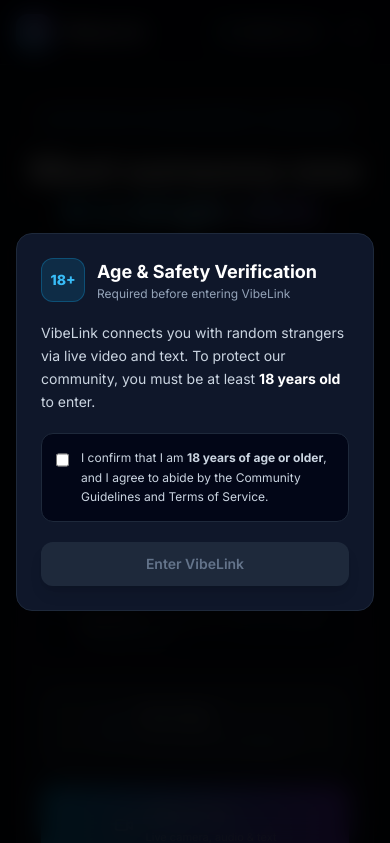
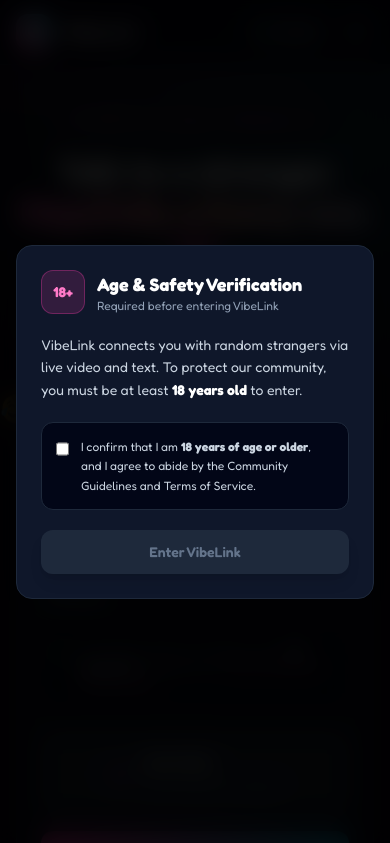
Before and after one commit to fatimalisu31-beep/omeglefunny, a website: page public/index.html in a window 390 px wide. Shown: the top 843 px of the page. Drawn offline with nearby package versions, Linux system fonts and the light colour scheme.

Commit message:
Update index.html

```diff
--- a/public/index.html
+++ b/public/index.html
@@ -33,7 +33,7 @@
   <meta name="viewport" content="width=device-width, initial-scale=1.0" />
   <title>VibeLink — Talk to Strangers, Free Live Video & Text Chat</title>
   <script src="https://cdn.tailwindcss.com"></script>
-  <script src="https://unpkg.com/lucide@latest"></script>
+  <script src="https://unpkg.com/lucide@0.469.0/dist/umd/lucide.min.js"></script>
   <script src="/socket.io/socket.io.js"></script>
   <script src="https://cdn.jsdelivr.net/npm/@tensorflow/tfjs@4.17.0/dist/tf.min.js"></script>
   <script src="https://cdn.jsdelivr.net/npm/nsfwjs@2.4.2/dist/nsfwjs.min.js"></script>
@@ -44,13 +44,14 @@
         extend: {
           colors: {
             brand: {
-              400: '#38bdf8',
-              500: '#0ea5e9',
-              600: '#0284c7',
+              400: '#ff7ac8',
+              500: '#ff3cac',
+              600: '#e0198f',
             },
             accent: {
-              500: '#8b5cf6',
-              600: '#7c3aed',
+              400: '#67e8f9',
+              500: '#22d3ee',
+              600: '#0ea5c9',
             }
           }
         }
@@ -58,10 +59,10 @@
     }
   </script>
   <style>
-    @import url('https://fonts.googleapis.com/css2?family=Inter:wght@400;500;600;700;800&display=swap');
+    @import url('https://fonts.googleapis.com/css2?family=Fredoka:wght@400;500;600;700&family=Inter:wght@400;500;600;700;800&display=swap');
     body {
-      font-family: 'Inter', sans-serif;
-      background-color: #090d16;
+      font-family: 'Fredoka', 'Inter', sans-serif;
+      background: radial-gradient(900px 500px at 15% -10%, rgba(255,60,172,.22), transparent 60%), radial-gradient(800px 500px at 90% 10%, rgba(34,211,238,.18), transparent 60%), #0b0716;
       color: #f8fafc;
     }
     .scrollbar-thin::-webkit-scrollbar { width: 6px; }
@@ -75,6 +76,14 @@
       0% { transform: scale(0.85); opacity: 0.8; }
       100% { transform: scale(1.6); opacity: 0; }
     }
+    #server-status-pill { display:none !important; }
+    .float-emoji { position:absolute; bottom:-60px; font-size:28px; opacity:.55; pointer-events:none; animation: floatUp linear infinite; }
+    @keyframes floatUp { 0%{transform:translateY(0) rotate(0)} 100%{transform:translateY(-110vh) rotate(360deg)} }
+    @keyframes wiggle { 0%,100%{transform:rotate(-4deg)} 50%{transform:rotate(4deg)} }
+    .wiggle { display:inline-block; animation: wiggle 1.4s ease-in-out infinite; }
+    .neon-text { text-shadow: 0 0 18px rgba(255,60,172,.55); }
+    .glow-btn { box-shadow: 0 0 0 2px rgba(255,255,255,.08), 0 8px 30px rgba(255,60,172,.45); }
+    .pop-btn:active { transform: scale(.85); }
     .pulse-ring {
       animation: pulseRing 1.8s cubic-bezier(0.24, 0, 0.38, 1) infinite;
     }
@@ -107,7 +116,7 @@
             <span class="animate-ping absolute inline-flex h-full w-full rounded-full bg-emerald-400 opacity-75"></span>
             <span class="relative inline-flex rounded-full h-2.5 w-2.5 bg-emerald-500"></span>
           </span>
-          <span><strong id="online-count" class="text-white font-semibold">34,812</strong> online</span>
+          <span><strong id="online-count" class="text-white font-semibold">1</strong> online</span>
         </div>
 
         <button onclick="toggleSafetyModal(true)" class="p-2 rounded-lg text-slate-400 hover:text-white hover:bg-slate-800/80 transition-colors" title="Safety & Guidelines">
@@ -118,19 +127,19 @@
   </header>
 
   <!-- MAIN VIEW 1: LOBBY / LANDING -->
-  <main id="lobby-view" class="flex-1 flex flex-col items-center justify-center px-4 py-10 sm:py-14">
-    <div class="max-w-3xl w-full text-center space-y-8">
+  <main id="lobby-view" class="relative overflow-hidden flex-1 flex flex-col items-center justify-center px-4 py-10 sm:py-14">
+    <div class="relative z-10 max-w-3xl w-full text-center space-y-8">
       <div class="space-y-4">
         <div class="inline-flex items-center gap-2 px-3.5 py-1.5 rounded-full bg-slate-900/90 border border-slate-800 text-xs font-medium text-brand-400">
           <i data-lucide="sparkles" class="w-3.5 h-3.5"></i>
-          <span>100% Free • Encrypted WebRTC • AI Moderated</span>
+          <span>100% Free • No signup • AI Moderated • 18+</span>
         </div>
         <h1 class="text-4xl sm:text-6xl font-extrabold tracking-tight text-white leading-[1.1]">
-          Meet someone new <br class="hidden sm:block" />
-          <span class="bg-gradient-to-r from-brand-400 via-sky-300 to-accent-500 bg-clip-text text-transparent">in a single click.</span>
+          Talk to a stranger. <br class="hidden sm:block" />
+          <span class="neon-text bg-gradient-to-r from-brand-400 via-yellow-200 to-accent-400 bg-clip-text text-transparent">Hopefully a funny one. <span class="wiggle">😂</span></span>
         </h1>
         <p class="text-slate-400 text-base sm:text-lg max-w-xl mx-auto leading-relaxed">
-          Instant random video and text conversations with people around the world. Add shared interests to match with your vibe, or jump straight in.
+          Random video and text chats with people worldwide. Pick a few interests, hit a button, and see who you get. Skip anytime.
         </p>
       </div>
 
@@ -159,12 +168,13 @@
           <!-- Trending Suggested Tags -->
           <div class="flex flex-wrap items-center gap-1.5 pt-1">
             <span class="text-xs text-slate-500 mr-1">Trending:</span>
-            <button type="button" onclick="addSuggestedTag('gaming')" class="text-xs px-2.5 py-1 rounded-md bg-slate-800/70 hover:bg-slate-800 text-slate-300 border border-slate-700/60 transition">+ gaming</button>
-            <button type="button" onclick="addSuggestedTag('music')" class="text-xs px-2.5 py-1 rounded-md bg-slate-800/70 hover:bg-slate-800 text-slate-300 border border-slate-700/60 transition">+ music</button>
-            <button type="button" onclick="addSuggestedTag('movies')" class="text-xs px-2.5 py-1 rounded-md bg-slate-800/70 hover:bg-slate-800 text-slate-300 border border-slate-700/60 transition">+ movies</button>
-            <button type="button" onclick="addSuggestedTag('coding')" class="text-xs px-2.5 py-1 rounded-md bg-slate-800/70 hover:bg-slate-800 text-slate-300 border border-slate-700/60 transition">+ coding</button>
-            <button type="button" onclick="addSuggestedTag('anime')" class="text-xs px-2.5 py-1 rounded-md bg-slate-800/70 hover:bg-slate-800 text-slate-300 border border-slate-700/60 transition">+ anime</button>
-            <button type="button" onclick="addSuggestedTag('travel')" class="text-xs px-2.5 py-1 rounded-md bg-slate-800/70 hover:bg-slate-800 text-slate-300 border border-slate-700/60 transition">+ travel</button>
+            <button type="button" onclick="addSuggestedTag('funny')" class="text-xs px-2.5 py-1 rounded-md bg-brand-500/15 hover:bg-brand-500/30 text-brand-400 border border-brand-500/40 transition">😂 funny</button>
+            <button type="button" onclick="addSuggestedTag('gaming')" class="text-xs px-2.5 py-1 rounded-md bg-slate-800/70 hover:bg-slate-800 text-slate-300 border border-slate-700/60 transition">🎮 gaming</button>
+            <button type="button" onclick="addSuggestedTag('music')" class="text-xs px-2.5 py-1 rounded-md bg-slate-800/70 hover:bg-slate-800 text-slate-300 border border-slate-700/60 transition">🎵 music</button>
+            <button type="button" onclick="addSuggestedTag('movies')" class="text-xs px-2.5 py-1 rounded-md bg-slate-800/70 hover:bg-slate-800 text-slate-300 border border-slate-700/60 transition">🍿 movies</button>
+            <button type="button" onclick="addSuggestedTag('coding')" class="text-xs px-2.5 py-1 rounded-md bg-slate-800/70 hover:bg-slate-800 text-slate-300 border border-slate-700/60 transition">💻 coding</button>
+            <button type="button" onclick="addSuggestedTag('anime')" class="text-xs px-2.5 py-1 rounded-md bg-slate-800/70 hover:bg-slate-800 text-slate-300 border border-slate-700/60 transition">🌸 anime</button>
+            <button type="button" onclick="addSuggestedTag('travel')" class="text-xs px-2.5 py-1 rounded-md bg-slate-800/70 hover:bg-slate-800 text-slate-300 border border-slate-700/60 transition">✈️ travel</button>
           </div>
         </div>
 
@@ -184,7 +194,7 @@
             </div>
           </button>
 
-          <button onclick="startSession('video')" class="group relative flex items-center justify-center gap-3 px-6 py-4 rounded-xl bg-gradient-to-r from-brand-500 to-accent-600 hover:from-brand-400 hover:to-accent-500 text-white font-semibold text-base transition-all shadow-lg shadow-brand-500/25 hover:-translate-y-0.5">
+          <button onclick="startSession('video')" class="glow-btn group relative flex items-center justify-center gap-3 px-6 py-4 rounded-xl bg-gradient-to-r from-brand-500 to-accent-600 hover:from-brand-400 hover:to-accent-500 text-white font-semibold text-base transition-all shadow-lg shadow-brand-500/25 hover:-translate-y-0.5">
             <i data-lucide="video" class="w-5 h-5 text-white group-hover:scale-110 transition-transform"></i>
             <div class="text-left">
               <div>Video Chat</div>
@@ -249,6 +259,8 @@
           </div>
           <p id="stranger-overlay-title" class="text-sm font-semibold text-white">Looking for someone you can chat with...</p>
           <p id="stranger-overlay-sub" class="text-xs text-slate-400 mt-1">Matching based on your interests</p>
+          <p id="wait-joke" class="text-sm text-brand-400 mt-3 min-h-[20px] italic"></p>
+          <button type="button" onclick="popBubble(this)" class="pop-btn mt-3 px-4 py-2 rounded-full bg-slate-900 border border-brand-500/40 text-sm text-white transition">🫧 Pop while you wait: <b id="pop-score">0</b></button>
         </div>
 
         <!-- Top Badges -->
@@ -703,7 +715,11 @@ server.listen(process.env.PORT || 3000, () => console.log('VibeLink Live'));</pr
       "What song have you had on repeat this week?",
       "Coffee or tea — and how do you take it?",
       "What's a hobby you've always wanted to try?",
-      "Night owl or early bird?"
+      "Night owl or early bird?",
+      "Would you rather fight 1 horse-sized duck or 100 duck-sized horses? 🦆🐴",
+      "Dare: describe your day using only movie titles 🎬",
+      "What is the weirdest food combo you secretly love? 🍕",
+      "Two truths and a lie. Go! 🤥"
     ];
 
     const simulatedReplies = [
@@ -839,14 +855,12 @@ server.listen(process.env.PORT || 3000, () => console.log('VibeLink Live'));</pr
 
     initSocket();
 
-    // Subtle simulated counter fluctuation only when in standalone preview mode
-    setInterval(() => {
-      if (isLiveBackend) return;
-      const el = document.getElementById('online-count');
-      const current = parseInt(el.textContent.replace(/,/g, ''), 10) || 34812;
-      const delta = Math.floor(Math.random() * 19) - 9;
-      el.textContent = Math.max(1200, current + delta).toLocaleString();
-    }, 3500);
+    const waitJokes = ["Untangling the internet…","Asking the pigeons for directions 🐦","Warming up the awkward small talk…","Polishing the 'hi' button ✨","Convincing someone to say hello…","Teaching hamsters to route video 🐹","Checking under the couch for strangers…"];
+    setInterval(() => { const el = document.getElementById('wait-joke'); if (el && chatState === 'searching') el.textContent = waitJokes[Math.floor(Math.random()*waitJokes.length)]; }, 2200);
+    let popCount = 0;
+    function popBubble(btn) { popCount++; document.getElementById('pop-score').textContent = popCount; btn.firstChild.textContent = popCount % 10 === 0 ? '🎉 Nice! Keep popping: ' : '🫧 Pop while you wait: '; }
+    (function floaters() { const m = document.getElementById('lobby-view'); ['😂','👋','🎮','🎵','🍕','✨','🌍','💬','🦄','🔥','🎧','🐸'].forEach((e,i) => { const sp = document.createElement('span'); sp.className = 'float-emoji'; sp.textContent = e; sp.style.left = (i*8+Math.random()*6)+'%'; sp.style.animationDuration = (14+Math.random()*14)+'s'; sp.style.animationDelay = (-Math.random()*20)+'s'; m.prepend(sp); }); })();
+    function blip() { try { const c = new (window.AudioContext||window.webkitAudioContext)(), o = c.createOscillator(), g = c.createGain(); o.type='triangle'; o.frequency.setValueAtTime(520,c.currentTime); o.frequency.exponentialRampToValueAtTime(980,c.currentTime+.12); g.gain.setValueAtTime(.08,c.currentTime); g.gain.exponentialRampToValueAtTime(.001,c.currentTime+.18); o.connect(g); g.connect(c.destination); o.start(); o.stop(c.currentTime+.2); } catch(e){} }
 
     // ==========================================
     // WEBRTC PEER CONNECTION LOGIC
@@ -1077,6 +1091,7 @@ server.listen(process.env.PORT || 3000, () => console.log('VibeLink Live'));</pr
         socket.emit('find-partner', { mode: currentMode, interests });
       } else {
         // Fallback simulation when opened without Node.js server
+        appendSystemMessage('🤖 Live server is offline, so you are chatting with Funny Bot.');
         const delay = 1100 + Math.random() * 1400;
         searchTimeout = setTimeout(() => {
           const matched = interests.length > 0 ? [interests[Math.floor(Math.random() * interests.length)]] : [];
@@ -1086,6 +1101,7 @@ server.listen(process.env.PORT || 3000, () => console.log('VibeLink Live'));</pr
     }
 
     function onStrangerConnected(matchedTags) {
+      blip();
       chatState = 'connected';
       resetSkipButton();
 
@@ -1260,7 +1276,7 @@ server.listen(process.env.PORT || 3000, () => console.log('VibeLink Live'));</pr
           const reply = isGreeting
             ? "Hey! 👋 How's it going?"
             : simulatedReplies[Math.floor(Math.random() * simulatedReplies.length)];
-          appendMessage('stranger', reply);
+          appendMessage('stranger', '🤖 ' + reply);
         }, sendDelay);
       }, startTypingDelay);
     }
```
